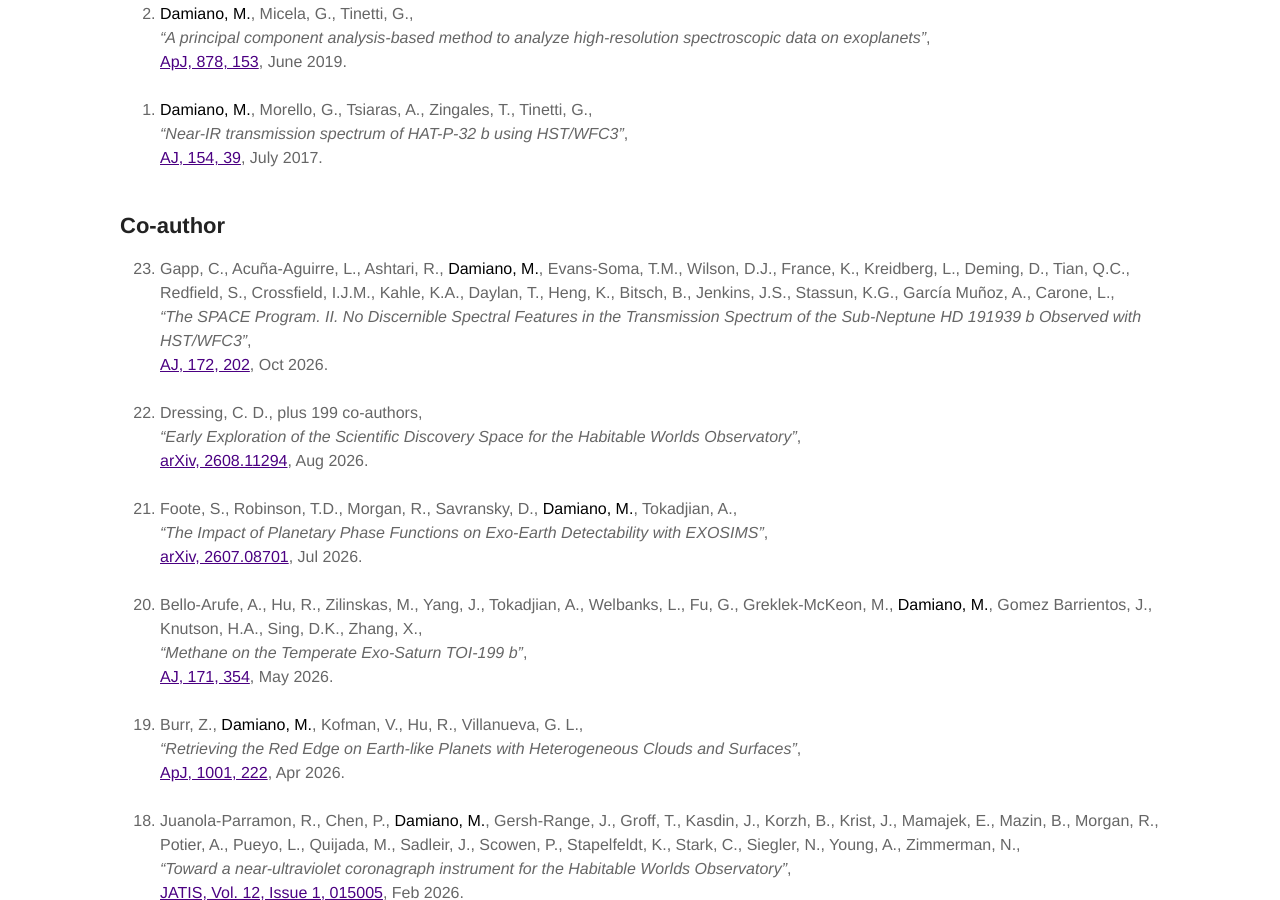
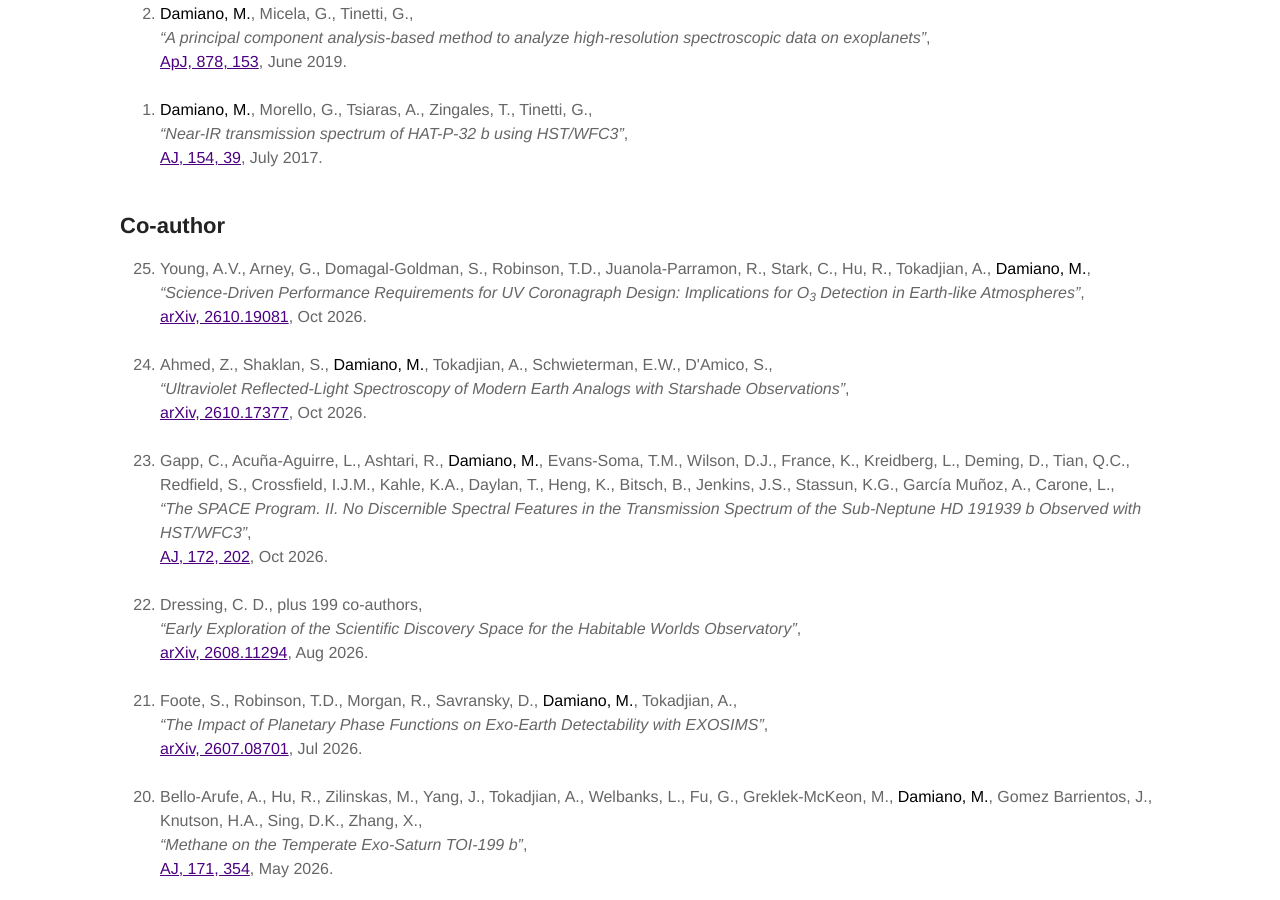
Before and after one commit to MDamiano/MDamiano.github.io, a Jekyll site: the page built from publications.md, in a window 1280 px wide and 900 px high, scrolled down 1760 px. Built offline with Jekyll 4.4.1, drawn with Linux system fonts in a browser that asks for light colours.

Commit message:
Add October UV coronagraph and starshade preprints

```diff
--- a/_data/publications.yml
+++ b/_data/publications.yml
@@ -168,6 +168,37 @@ sections:
   - id: co-author
     title: Co-author
     entries:
+      - cite_key: Young2026UVCoronagraph
+        entry_type: article
+        authors_html: "Young, A.V., Arney, G., Domagal-Goldman, S., Robinson, T.D., Juanola-Parramon, R., Stark, C., Hu, R., Tokadjian, A., <strong>Damiano, M.</strong>"
+        authors_bibtex: "Young, A. V. and Arney, G. and Domagal-Goldman, S. and Robinson, T. D. and Juanola-Parramon, R. and Stark, C. and Hu, R. and Tokadjian, A. and Damiano, M."
+        title: "Science-Driven Performance Requirements for UV Coronagraph Design: Implications for O3 Detection in Earth-like Atmospheres"
+        title_html: "Science-Driven Performance Requirements for UV Coronagraph Design: Implications for O<sub>3</sub> Detection in Earth-like Atmospheres"
+        link_url: "https://arxiv.org/abs/2610.19081"
+        link_label: "arXiv, 2610.19081"
+        display_date: "Oct 2026"
+        year: "2026"
+        month: "oct"
+        journal: "arXiv e-prints"
+        pages: "arXiv:2610.19081"
+        doi: "10.48550/arXiv.2610.19081"
+        archiveprefix: "arXiv"
+        eprint: "2610.19081"
+      - cite_key: Ahmed2026UVStarshade
+        entry_type: article
+        authors_html: "Ahmed, Z., Shaklan, S., <strong>Damiano, M.</strong>, Tokadjian, A., Schwieterman, E.W., D'Amico, S."
+        authors_bibtex: "Ahmed, Z. and Shaklan, S. and Damiano, M. and Tokadjian, A. and Schwieterman, E. W. and D'Amico, S."
+        title: "Ultraviolet Reflected-Light Spectroscopy of Modern Earth Analogs with Starshade Observations"
+        link_url: "https://arxiv.org/abs/2610.17377"
+        link_label: "arXiv, 2610.17377"
+        display_date: "Oct 2026"
+        year: "2026"
+        month: "oct"
+        journal: "arXiv e-prints"
+        pages: "arXiv:2610.17377"
+        doi: "10.48550/arXiv.2610.17377"
+        archiveprefix: "arXiv"
+        eprint: "2610.17377"
       - cite_key: Gapp2026SPACEII
         entry_type: article
         authors_html: "Gapp, C., Acuña-Aguirre, L., Ashtari, R., <strong>Damiano, M.</strong>, Evans-Soma, T.M., Wilson, D.J., France, K., Kreidberg, L., Deming, D., Tian, Q.C., Redfield, S., Crossfield, I.J.M., Kahle, K.A., Daylan, T., Heng, K., Bitsch, B., Jenkins, J.S., Stassun, K.G., García Muñoz, A., Carone, L."
```
